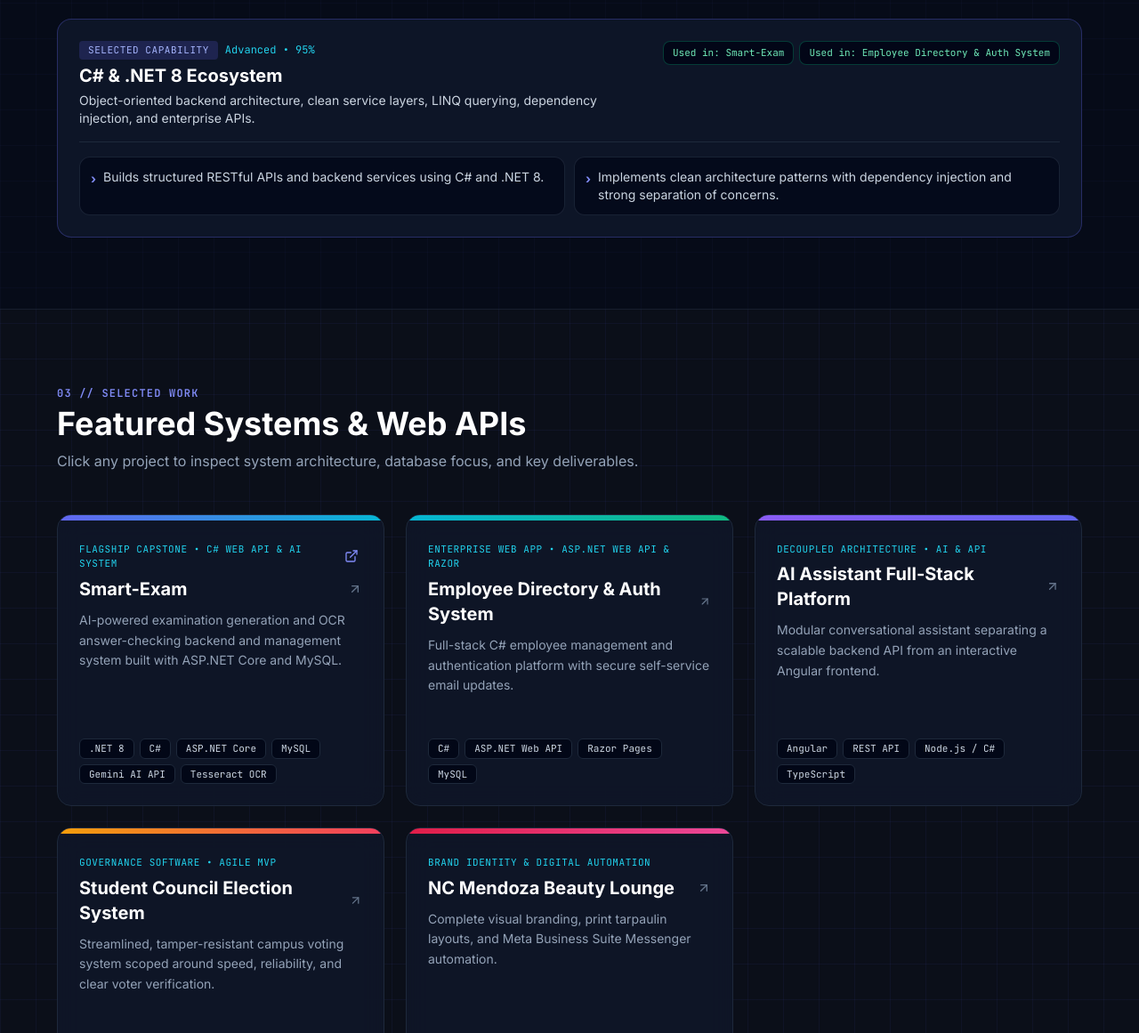
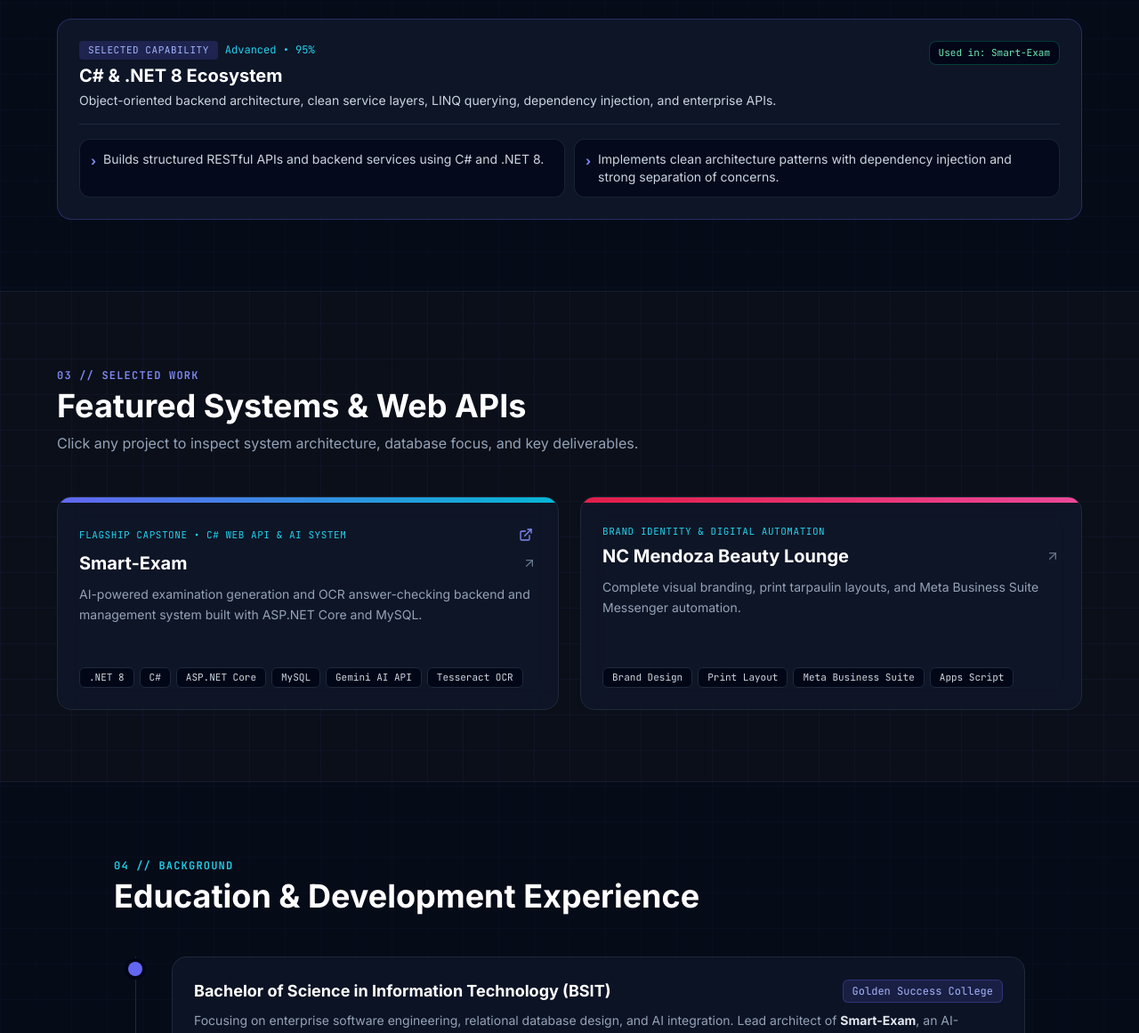
Before and after one commit to kenithlabonite/Portfolio, a plain HTML site: page index.html in a window 1280 px wide. Shown: the part 2237-3398 px from the top of the page at 89% size. Drawn offline with nearby package versions, Linux system fonts and the light colour scheme.

Commit message:
Committed 2.4

```diff
--- a/Script.js
+++ b/Script.js
@@ -19,7 +19,7 @@ const skillsData = [
     proficiency: 95,
     desc: 'Object-oriented backend architecture, clean service layers, LINQ querying, dependency injection, and enterprise APIs.',
     tags: ['C#', '.NET 8', 'ASP.NET Core', 'LINQ'],
-    relatedProjects: ['Smart-Exam', 'Employee Directory & Auth System'],
+    relatedProjects: ['Smart-Exam'],
     highlights: [
       'Builds structured RESTful APIs and backend services using C# and .NET 8.',
       'Implements clean architecture patterns with dependency injection and strong separation of concerns.'
@@ -34,7 +34,7 @@ const skillsData = [
     proficiency: 92,
     desc: 'RESTful API design, controller architecture, middleware, secure authentication, and unified C# backend workflows.',
     tags: ['REST API', 'ASP.NET Core', 'Swagger', 'JWT / Auth'],
-    relatedProjects: ['Employee Directory & Auth System', 'Smart-Exam'],
+    relatedProjects: ['Smart-Exam'],
     highlights: [
       'Designs clean, predictable RESTful API contracts with Swagger / OpenAPI documentation.',
       'Implemented secure authentication, authorization, and transactional update flows backed by relational storage.'
@@ -49,7 +49,7 @@ const skillsData = [
     proficiency: 94,
     desc: 'Normalized schema design, relational constraints, query optimization, and Navicat administration.',
     tags: ['MySQL', 'ERD Modeling', 'Data Integrity', 'Navicat'],
-    relatedProjects: ['Smart-Exam', 'Employee Directory & Auth System', 'Student Council Election System'],
+    relatedProjects: ['Smart-Exam'],
     highlights: [
       'Analytical database modeling focused on eliminating duplicate records and enforcing relational integrity.',
       'Designs transactional tables for exams, employee accounts, ballots, and operational records.'
@@ -64,7 +64,7 @@ const skillsData = [
     proficiency: 82,
     desc: 'Responsive component-driven interfaces, semantic HTML5, modern CSS, and JavaScript.',
     tags: ['Angular', 'JavaScript', 'HTML5', 'CSS3 / Tailwind'],
-    relatedProjects: ['AI Assistant Full-Stack Platform', 'Student Council Election System'],
+    relatedProjects: ['Smart-Exam'],
     highlights: [
       'Separates Angular frontend client architecture cleanly from backend REST services.',
       'Builds responsive, mobile-friendly interfaces for dashboards, chat, and voting portals.'
@@ -79,7 +79,7 @@ const skillsData = [
     proficiency: 85,
     desc: 'Integrating Gemini AI API for content generation and Tesseract OCR for automated document grading.',
     tags: ['Gemini AI API', 'Tesseract OCR', 'Prompt Design'],
-    relatedProjects: ['Smart-Exam', 'AI Assistant Full-Stack Platform'],
+    relatedProjects: ['Smart-Exam'],
     highlights: [
       'Generates structured examination questionnaires with Gemini AI and pairs with Tesseract OCR for grading.',
       'Combines AI automation with human-in-the-loop review and structured database storage.'
@@ -94,7 +94,7 @@ const skillsData = [
     proficiency: 88,
     desc: 'Windows 11 administration, network troubleshooting, OBS streaming, Google Apps Script macros, and brand design.',
     tags: ['DevOps / Infra', 'Apps Script', 'OBS Studio', 'Brand Design'],
-    relatedProjects: ['NC Mendoza Beauty Lounge', 'Local Business Solutions'],
+    relatedProjects: ['NC Mendoza Beauty Lounge'],
     highlights: [
       'Configures local router networks, system administration, and automated Google Apps Script workflows.',
       'Creates high-impact brand visual assets, tarpaulins, and social media automation.'
@@ -118,54 +118,6 @@ const projectsData = [
     accent: 'from-indigo-500 to-cyan-500',
     githubUrl: '',
     liveUrl: 'https://kaleidoscopically-viewier-marcus.ngrok-free.dev'
-  },
-  {
-    id: 'employee-dir',
-    title: 'Employee Directory & Auth System',
-    category: 'Enterprise Web App • ASP.NET Web API & Razor',
-    summary: 'Full-stack C# employee management and authentication platform with secure self-service email updates.',
-    architecture: 'Razor Pages Frontend (C#) ➔ ASP.NET Web API ➔ Authentication & Validation Service ➔ MySQL Database',
-    highlights: [
-      'Built end-to-end in C# across both Razor Pages UI and ASP.NET Web API services.',
-      'Implemented secure credential verification and transactional email update workflows.',
-      'Designed clean relational tables enforcing employee record integrity.'
-    ],
-    tags: ['C#', 'ASP.NET Web API', 'Razor Pages', 'MySQL'],
-    accent: 'from-cyan-500 to-emerald-500',
-    githubUrl: '',
-    liveUrl: ''
-  },
-  {
-    id: 'ai-assistant',
-    title: 'AI Assistant Full-Stack Platform',
-    category: 'Decoupled Architecture • AI & API',
-    summary: 'Modular conversational assistant separating a scalable backend API from an interactive Angular frontend.',
-    architecture: 'Angular SPA (aiAssistantAngular) ➔ REST JSON API ➔ Backend Service (aiAssistant) ➔ LLM Integration',
-    highlights: [
-      'Clean repository separation between backend service logic and Angular client UI.',
-      'Real-time prompt handling, asynchronous state management, and responsive chat layout.',
-      'Structured for iterative Agile feature expansion.'
-    ],
-    tags: ['Angular', 'REST API', 'Node.js / C#', 'TypeScript'],
-    accent: 'from-violet-500 to-indigo-500',
-    githubUrl: '',
-    liveUrl: ''
-  },
-  {
-    id: 'election-system',
-    title: 'Student Council Election System',
-    category: 'Governance Software • Agile MVP',
-    summary: 'Streamlined, tamper-resistant campus voting system scoped around speed, reliability, and clear voter verification.',
-    architecture: 'Web Voting Portal ➔ Voter Eligibility & Ballot API ➔ Transactional MySQL Vote Ledger',
-    highlights: [
-      'Applied Agile MVP discipline—eliminating unnecessary complexity to guarantee election-day uptime.',
-      'Enforced one-voter-one-ballot database constraints and real-time tally aggregation.',
-      'Intuitive candidate presentation and mobile-friendly ballot interface.'
-    ],
-    tags: ['C#', 'MySQL', 'Agile MVP', 'Database Integrity'],
-    accent: 'from-amber-500 to-rose-500',
-    githubUrl: '',
-    liveUrl: ''
   },
   {
     id: 'nc-mendoza',
--- a/index.html
+++ b/index.html
@@ -315,7 +315,7 @@
         </div>
 
         <!-- Dynamic Projects Grid -->
-        <div class="grid md:grid-cols-2 lg:grid-cols-3 gap-6" id="projects-grid"></div>
+        <div class="grid md:grid-cols-2 gap-6" id="projects-grid"></div>
       </div>
     </section>
 
@@ -603,16 +603,8 @@
                 automating answer-sheet evaluation with Tesseract OCR.</p>
             </div>
             <div>
-              <div class="font-bold text-slate-900">Employee Directory &amp; Authentication System (ASP.NET Web API,
-                Razor Pages, MySQL)</div>
-              <p>Developed full-stack C# employee management featuring role-based authentication, secure
-                credential/email updates, and normalized MySQL storage.</p>
-            </div>
-            <div>
-              <div class="font-bold text-slate-900">AI Assistant Full-Stack Application (Backend API &amp; Angular
-                Frontend)</div>
-              <p>Built a decoupled full-stack AI assistant separating backend REST endpoints from a responsive Angular
-                client interface.</p>
+              <div class="font-bold text-slate-900">NC Mendoza Beauty Lounge — Brand Identity &amp; Digital Automation</div>
+              <p>Implemented cohesive visual branding, promotional assets, and automated Meta Business Suite / Google Apps Script workflows.</p>
             </div>
           </div>
         </div>
```
